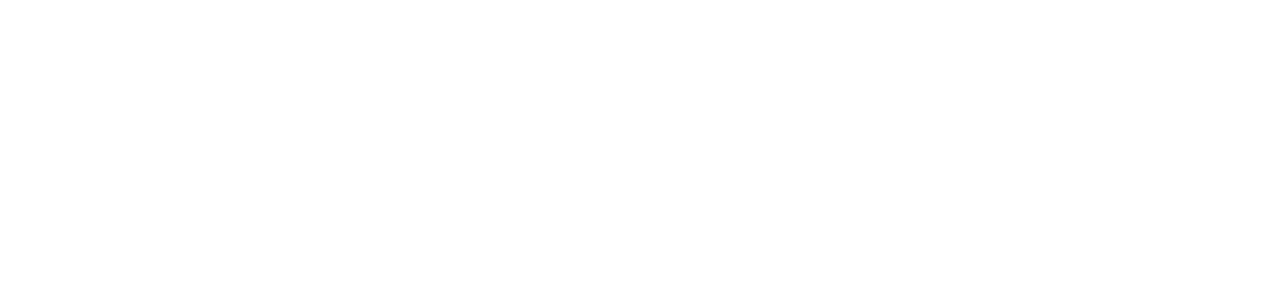
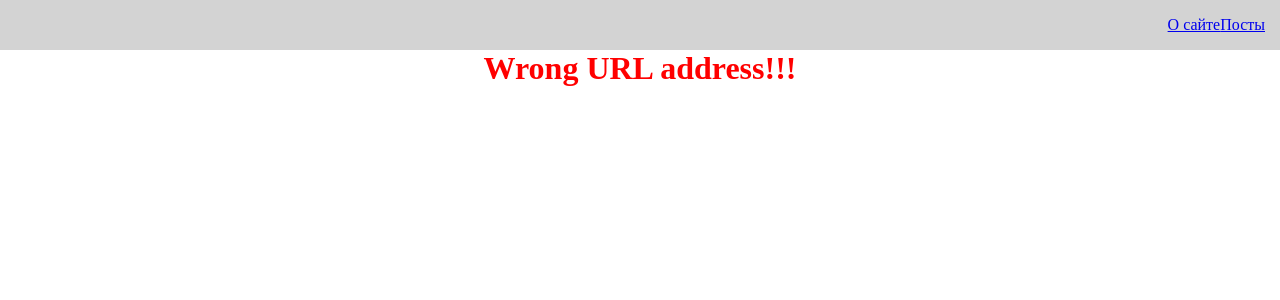
Before and after one commit to bollgade/ReactJs_Pet, a React (Create React App) app: page /error in a window 1280 px wide. Before the commit this address had no page. Shown: the top 300 px of the page. Built offline with nearby package versions, Linux system fonts and the light colour scheme.

Commit message:
Add pageNavigation + Redirect

```diff
--- a/src/App.js
+++ b/src/App.js
@@ -1,17 +1,16 @@
 import React from "react";
-import { BrowserRouter, Route, Routes } from "react-router-dom";
+import { BrowserRouter, Route, Routes, Navigate } from "react-router-dom";
 import About from "./pages/About";
 import "./styles/App.css";
 import Posts from './pages/Posts';
+import Navbar from "./components/UI/Navbar/Navbar";
+import AppRouter from "./components/AppRouter.jsx";
 
 function App() {
   return (
     <BrowserRouter>
-
-      <Routes>
-        <Route path="/about" element={<About />} />
-        <Route path="/posts" element={<Posts />} />
-      </Routes>
+      <Navbar />
+      <AppRouter />
     </BrowserRouter>
   );
 }
--- /dev/null
+++ b/src/components/AppRouter.jsx
@@ -0,0 +1,19 @@
+import React from 'react';
+import { Routes, Route } from 'react-router-dom';
+import About from '../pages/About';
+import Posts from '../pages/Posts';
+import { Navigate } from 'react-router-dom';
+import Error from './../pages/Error';
+
+const AppRouter = () => {
+  return (
+    <Routes>
+      <Route path="/about" element={<About />} />
+      <Route path="/posts" element={<Posts />} />
+      <Route path="/error" element={<Error />} />
+      <Route path="/*" element={<Navigate to="/error" />} />
+    </Routes>
+  );
+};
+
+export default AppRouter;
--- /dev/null
+++ b/src/components/UI/Navbar/Navbar.jsx
@@ -0,0 +1,15 @@
+import React from 'react';
+import { Link } from 'react-router-dom';
+
+const Navbar = () => {
+  return (
+    <div className="navbar">
+      <div className="navbar__links">
+        <Link to="/about">О сайте</Link>
+        <Link to="/posts">Посты</Link>
+      </div>
+    </div>
+  );
+};
+
+export default Navbar;
--- a/src/styles/App.css
+++ b/src/styles/App.css
@@ -6,7 +6,8 @@
 
 #root {
   display: flex;
-  justify-content: center;
+  flex-direction: column;
+  align-items: center;
 }
 
 .app {
@@ -55,3 +56,16 @@
   border: 2px solid orange;
   font-weight: bold;
 }
+
+.navbar {
+  height: 50px;
+  width: 100%;
+  display: flex;
+  align-items: center;
+  padding: 0px 15px 0px 15px;
+  background: lightgrey;
+}
+
+.navbar__links {
+  margin: 0px 0px 0px auto;
+}
```
